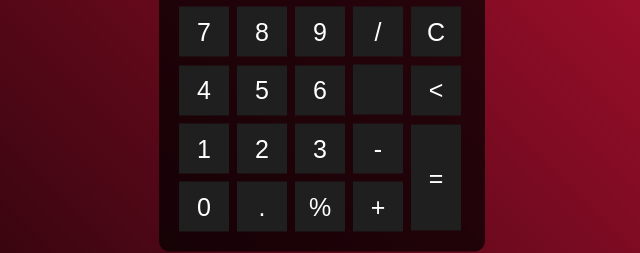
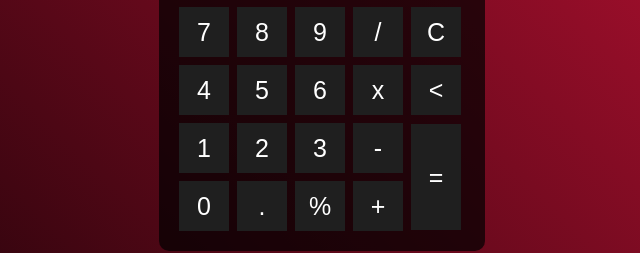
Before and after one commit to DirceuCustodio/Calcular-Horas, a plain HTML site: page index.html in a window 1280 px wide. Shown: the part 322-575 px from the top of the page, 318-958 px from the left. Drawn offline with Linux system fonts and the light colour scheme.

Commit message:
ajuste de botao

```diff
--- a/index.html
+++ b/index.html
@@ -29,7 +29,7 @@
                         <td><button class="botao" onclick="adicionar('4')">4</button></td>
                         <td><button class="botao" onclick="adicionar('5')">5</button></td>
                         <td><button class="botao" onclick="adicionar('6')">6</button></td>
-                        <td><button class="botao" onclick="addOperacao('*')"></button></td>
+                        <td><button class="botao" onclick="addOperacao('*')">x</button></td>
                         <td><button class="botao" onclick="voltar()"><</td>
                     </tr>
                     <tr>
```
